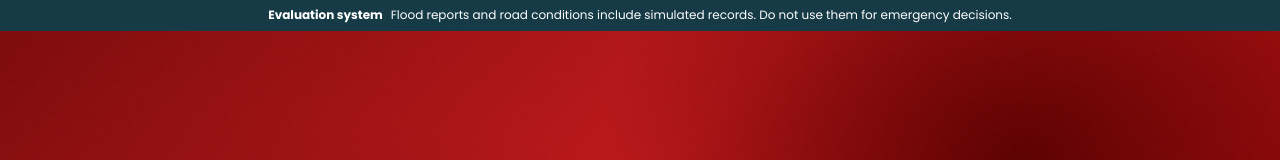
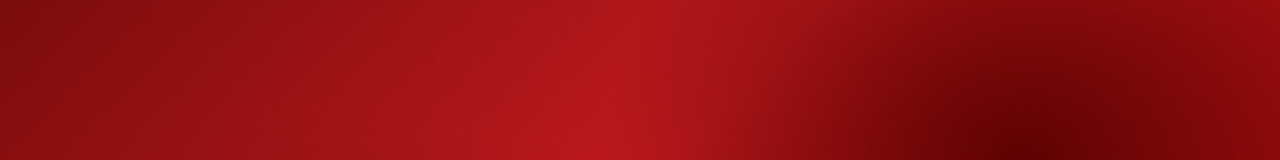
Before and after one commit to markjustinearopo/cdrrmo-floodroute, a React (Vite) app: page /login in a window 1280 px wide. Shown: the top 160 px of the page. Built offline with nearby package versions, Linux system fonts and the light colour scheme; no server answers; the database is empty.

Commit message:
Remove evaluation notice for defense presentation

```diff
--- a/src/App.jsx
+++ b/src/App.jsx
@@ -3,7 +3,6 @@ import { Routes, Route, Navigate } from 'react-router-dom'
 import { AdminDataProvider } from './context/AdminDataContext.jsx'
 import RequireAuth from './components/RequireAuth.jsx'
 import OfflineBanner from './components/OfflineBanner.jsx'
-import SimulationBanner from './components/SimulationBanner.jsx'
 import SkipLink from './components/SkipLink.jsx'
 import Login from './pages/Login.jsx'
 import Register from './pages/Register.jsx'
@@ -85,7 +84,6 @@ export default function App() {
         and say how old the data on screen is. Stale information that looks
         live is the more dangerous failure. */}
     <OfflineBanner />
-    <SimulationBanner />
     <AdminDataProvider>
     <Routes>
       <Route path="/" element={<Navigate to="/login" replace />} />
--- a/src/components/OfflineBanner.jsx
+++ b/src/components/OfflineBanner.jsx
@@ -59,7 +59,6 @@ export default function OfflineBanner() {
         {stamp
           ? <>Showing information saved at {stamp}. It may have changed.</>
           : <>Only previously loaded resources may be available. Current safety data cannot be verified.</>}
-        {' '}Road conditions and reports include simulated records.
       </span>
     </div>
   )
--- a/src/components/SimulationBanner.css
+++ /dev/null
@@ -1,22 +0,0 @@
-.simulation-banner {
-  position: sticky;
-  top: 0;
-  z-index: 1100;
-  display: flex;
-  align-items: baseline;
-  justify-content: center;
-  gap: 8px;
-  flex-shrink: 0;
-  padding: 7px 14px;
-  background: #163b46;
-  color: #fff;
-  font-size: 0.75rem;
-  line-height: 1.4;
-  text-align: center;
-}
-
-.simulation-banner strong { white-space: nowrap; }
-
-@media (max-width: 600px) {
-  .simulation-banner { flex-wrap: wrap; gap: 1px 6px; padding: 7px 10px; }
-}
--- a/src/components/SimulationBanner.jsx
+++ /dev/null
@@ -1,10 +0,0 @@
-import './SimulationBanner.css'
-
-export default function SimulationBanner() {
-  return (
-    <div className="simulation-banner" role="note">
-      <strong>Evaluation system</strong>
-      <span>Flood reports and road conditions include simulated records. Do not use them for emergency decisions.</span>
-    </div>
-  )
-}
```
